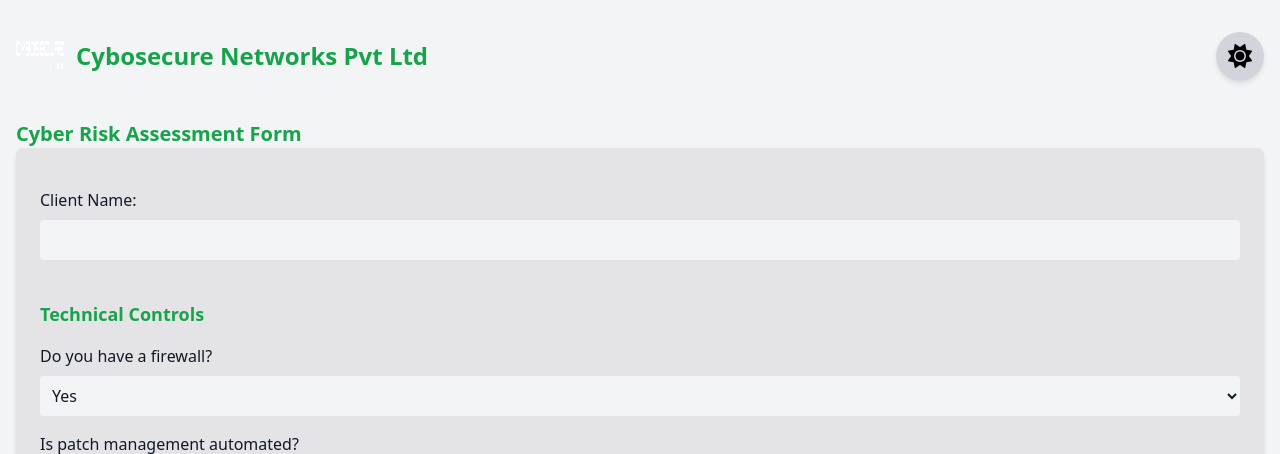
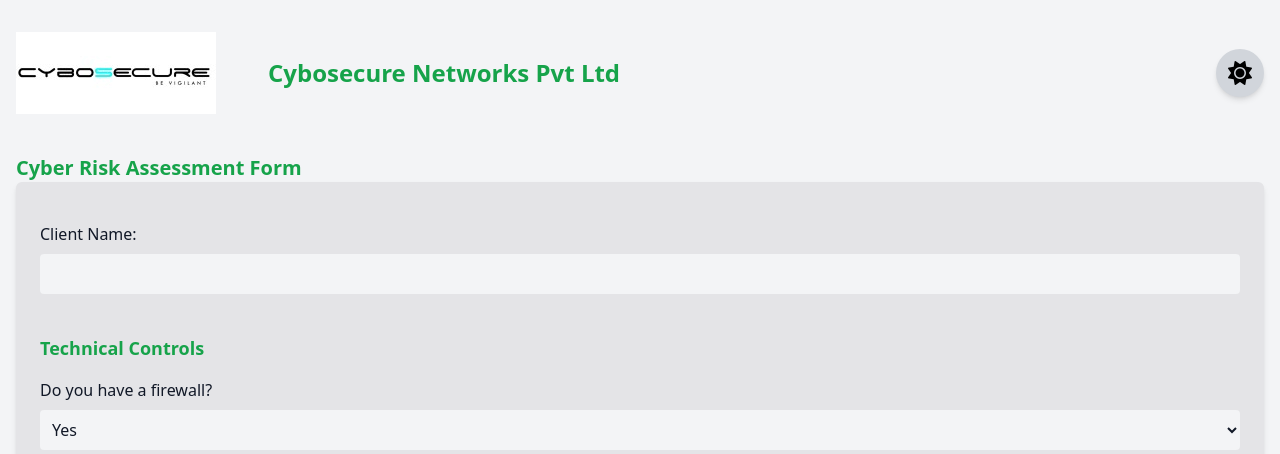
Before and after one commit to vmvansh27/CyboSecure-project, a Flask app: page / in a window 1280 px wide. Shown: the top 454 px of the page. Run offline with Flask 3, Linux system fonts and the light colour scheme; some libraries are stand-ins or nearby versions.

Commit message:
Fixed Logo!

```diff
--- a/backend/templates/assessment.html
+++ b/backend/templates/assessment.html
@@ -49,8 +49,16 @@
       <!-- Header with logo -->
       <div class="flex items-center justify-between">
         <div class="flex items-center">
-          <img src="../logo.png" alt="Logo" class="w-12 h-12 mr-3" />
-          <h1 class="text-2xl font-bold text-green-600 dark:text-green-500">
+          <!-- <img src="../assets/logo.png" alt="Logo" class="w-12 h-12 mr-3" /> -->
+          <img
+            src="{{ url_for('static', filename='logo1.png') }}"
+            alt="Logo"
+            class="w-30 h-15 mr-3"
+          />
+
+          <h1
+            class="text-2xl font-bold text-green-600 dark:text-green-500 px-10"
+          >
             Cybosecure Networks Pvt Ltd
           </h1>
         </div>
```
Also changed, not shown: backend/static/logo1.png (added).
